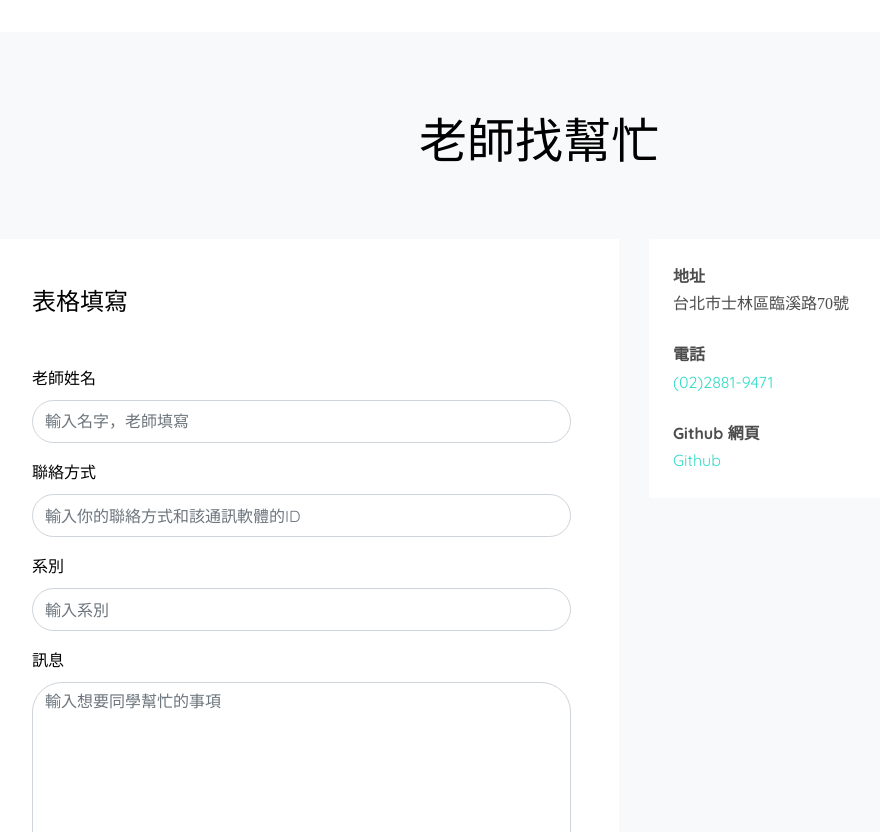
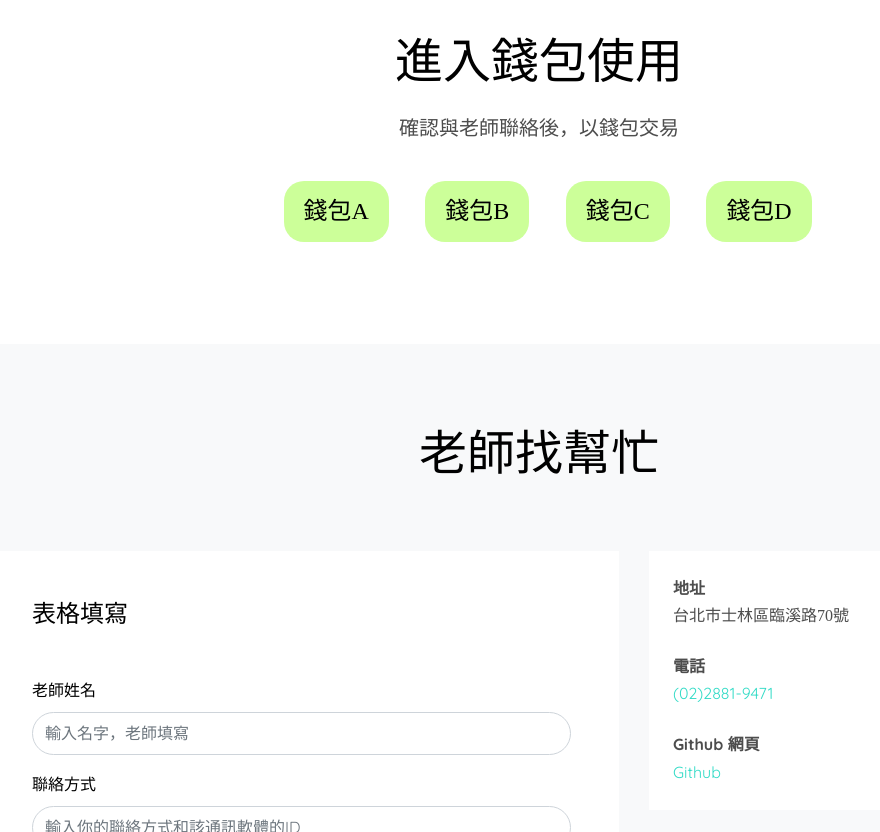
Before and after one commit to LaiYuChung/blockchain_project_service_group, a plain HTML site: page ask.html in a window 1280 px wide. Shown: the part 1527-2359 px from the top of the page, without its empty margins (101-981 px from the left). Drawn offline with nearby package versions, Linux system fonts and the light colour scheme; files whose address does not match are found by name.

Commit message:
Update ask.html

```diff
--- a/ask.html
+++ b/ask.html
@@ -128,6 +128,22 @@
       <br>
 
       <iframe src="https://docs.google.com/spreadsheets/d/e/2PACX-1vRkIUZz9RaLZ-3EgBDvm_1nKw3g8E25fpOu-JlFiZjIpCANqzA59MIqBs47Ate-NVPfzFWhT7blUNHn/pubhtml?gid=1979155291&amp;single=true&amp;widget=false&amp;headers=false&amp;chrome=false" height="300px" width="50%"></iframe>
+
+      <br><br>
+
+      <div class="container">
+        <div class="row mb-5 justify-content-center">
+          <div class="col-md-8 text-center">
+            <h2 class="text-black h1 site-section-heading text-center"><font face="微軟正黑體">進入錢包使用</font></h2>
+            <p class="lead"><font face="微軟正黑體">確認與老師聯絡後，以錢包交易</font></p>
+            <button type="button" class="sub1">錢包A</button>
+            <button type="button" class="sub">錢包B</button>
+            <button type="button" class="sub">錢包C</button>
+            <button type="button" class="sub">錢包D</button>
+
+          </div>
+        </div>
+      </div>
 
       <br><br>
 
```
